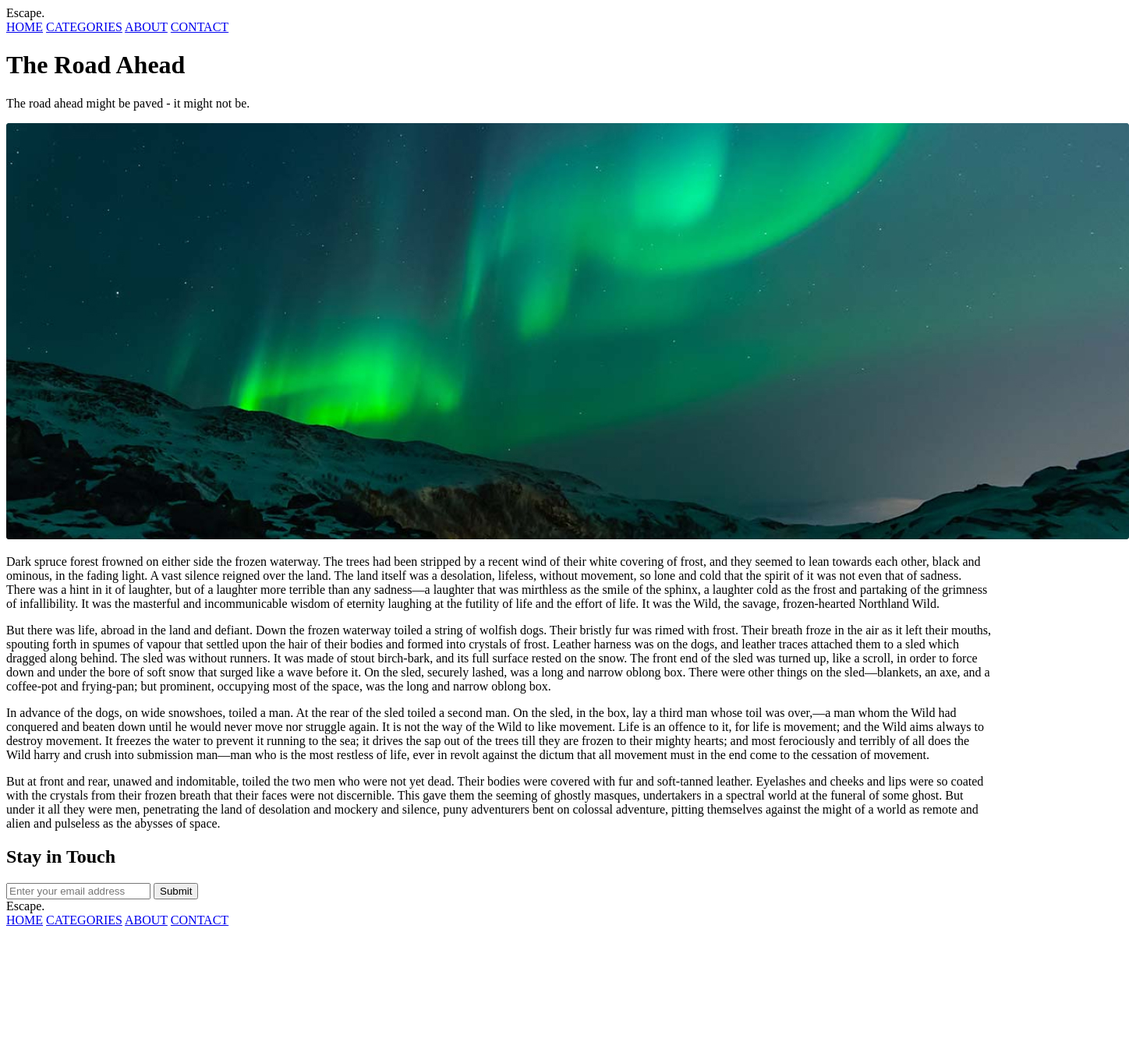
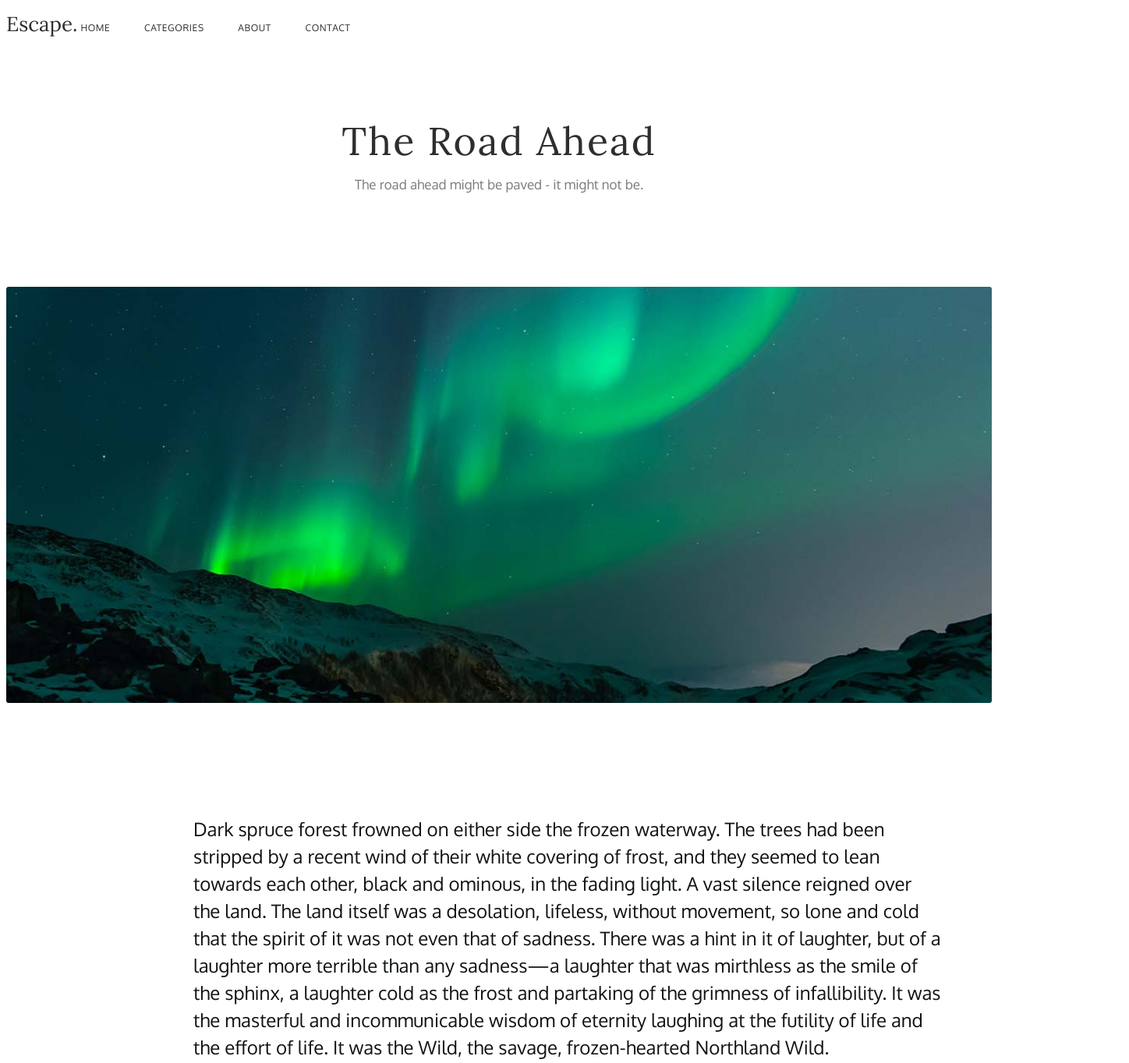
Before and after one commit to NastyaShishkina/web-2022-2023, a plain HTML site: page html/post.html in a window 1280 px wide. Shown: the top 1364 px of the page at 78% size, 1448 px wide, since content can reach past the window. Before the commit the page ends 1198 px from the top, so only its background shows below. Drawn offline with Linux system fonts and the light colour scheme.

Commit message:
Прописала классы второй странице, добавила стили на неё. -> сделана 3 лаба

```diff
--- a/css/style.css
+++ b/css/style.css
@@ -15,6 +15,11 @@
 .navig
 {
     color: #FFFFFF;
+}
+
+.navig_color-black
+{
+    color: #2E2E2E;
 }
 
 .navig_with-background
@@ -56,6 +61,11 @@
     color: #FFFFFF;
 }
 
+.menu__item_color-black
+{
+    color: #2E2E2E;
+}
+
 .menu__item + .menu__item
 {
     margin-left: 40px;
@@ -75,6 +85,12 @@
     color: #FFFFFF;
 }
 
+.header__headline_color-black
+{
+    color: #2E2E2E;
+    margin-top: 100px;
+}
+
 .header__subheadline
 {
     text-align: center;
@@ -86,6 +102,11 @@
     font-size: 17px;
     line-height: 20px;
     color: rgba(255, 255, 255, 0.63);
+}
+
+.header__subheadline_color-black
+{
+    color: rgba(46, 46, 46, 0.63);
 }
 
 .header__button
@@ -258,16 +279,6 @@
     border-radius: 2px;
 }
 
-.posts__title::after
-{
-    content: '';
-    position: absolute;
-    display: block;
-    border-top: 1px solid #DEDEDE;
-    border-radius: 0;
-    width: 180px;
-}
-
 .posts__card-small
 {
     height: 291px;
@@ -315,6 +326,9 @@
     background: #FCFCFC;
     margin-left: 13px;
     border-top: red;
+    border-top-style: solid;
+    border-color: #EFEFEF;
+    border-width: 1px;
 }
 
 .footer
@@ -395,3 +409,48 @@
 {
     margin-left: 20px;
 }
+
+.header-post
+{
+    height: 360px;
+    width: 100%;
+}
+
+.header-post__navig
+{
+    padding-top: 10px;
+    padding-bottom: 10px;
+}
+
+.main-post__image
+{
+    height: 534px;
+    width: 100%;
+}
+
+.main-post
+{
+    width: 100%;
+    border: none;
+    background: #FFFFFF;
+}
+
+.main-post__post
+{
+    width: 960px;
+}
+
+.post
+{
+    font-family: 'Oxygen';
+    font-style: normal;
+    font-weight: 400;
+    font-size: 24px;
+    line-height: 35px;
+    color: #101315;
+    width: 960px;
+    margin-top: 140px;
+    margin-right: 240px;
+    margin-bottom: 135px;
+    margin-left: 240px;
+}
--- a/html/the-road-ahead.html
+++ b/html/post.html
@@ -3,39 +3,46 @@
   <head>
     <meta charset="UTF-8">
     <title>Escape. The Road Ahead</title>
+    <link href="../css/style.css" rel="stylesheet">
+    <link rel="preconnect" href="https://fonts.googleapis.com">
+    <link rel="preconnect" href="https://fonts.gstatic.com" crossorigin>
+    <link href="https://fonts.googleapis.com/css2?family=Lora:wght@400;700&display=swap" rel="stylesheet">
+    <link href="https://fonts.googleapis.com/css2?family=Oxygen:wght@400;700&display=swap" rel="stylesheet">
   </head>
   <body>
-    <header>
-      <span>Escape.</span>
-      <nav>
-        <a href="https://ispring.institute/">HOME</a>
-        <a href="https://ispring.institute/about-institute-ispring">CATEGORIES</a>
-        <a href="https://ispring.institute/online-open-day">ABOUT</a>
-        <a href="https://ispring.institute/it-designer">CONTACT</a>
-      </nav>
+    <header class="header-post">
+      <div class="header-post__navig navig navig_color-black">
+        <span class="navig__title navig__title_color-black">Escape.</span>
+        <nav class="navig__menu menu">
+          <a class="menu__item menu__item_color-black" href="https://ispring.institute/">HOME</a>
+          <a class="menu__item menu__item_color-black" href="https://ispring.institute/about-institute-ispring">CATEGORIES</a>
+          <a class="menu__item menu__item_color-black" href="https://ispring.institute/online-open-day">ABOUT</a>
+          <a class="menu__item menu__item_color-black" href="https://ispring.institute/it-designer">CONTACT</a>
+        </nav>
+      </div>
+      <h1 class="header__headline header__headline_color-black">The Road Ahead</h1>
+      <p class="header__subheadline header__subheadline_color-black">The road ahead might be paved - it might not be.</p>
     </header>
-    <main>
-      <h1>The Road Ahead</h1>
-      <p>The road ahead might be paved - it might not be.</p>
-      <img src="../images/northern_lights_2.jpg" alt="Northern Lights">
-      <div>
+    <main class="main-post">
+      <img class="main-post__image" src="../images/northern_lights_2.jpg" alt="Northern Lights">
+      <div class="main-post__post post">
         <p>Dark spruce forest frowned on either side the frozen waterway. The trees had been stripped by a recent wind of their white covering of frost, and they seemed to lean towards each other, black and ominous, in the fading light. A vast silence reigned over the land. The land itself was a desolation, lifeless, without movement, so lone and cold that the spirit of it was not even that of sadness. There was a hint in it of laughter, but of a laughter more terrible than any sadness—a laughter that was mirthless as the smile of the sphinx, a laughter cold as the frost and partaking of the grimness of infallibility. It was the masterful and incommunicable wisdom of eternity laughing at the futility of life and the effort of life. It was the Wild, the savage, frozen-hearted Northland Wild.</p>
         <p>But there was life, abroad in the land and defiant. Down the frozen waterway toiled a string of wolfish dogs. Their bristly fur was rimed with frost. Their breath froze in the air as it left their mouths, spouting forth in spumes of vapour that settled upon the hair of their bodies and formed into crystals of frost. Leather harness was on the dogs, and leather traces attached them to a sled which dragged along behind. The sled was without runners. It was made of stout birch-bark, and its full surface rested on the snow. The front end of the sled was turned up, like a scroll, in order to force down and under the bore of soft snow that surged like a wave before it. On the sled, securely lashed, was a long and narrow oblong box. There were other things on the sled—blankets, an axe, and a coffee-pot and frying-pan; but prominent, occupying most of the space, was the long and narrow oblong box.</p>
         <p>In advance of the dogs, on wide snowshoes, toiled a man. At the rear of the sled toiled a second man. On the sled, in the box, lay a third man whose toil was over,—a man whom the Wild had conquered and beaten down until he would never move nor struggle again. It is not the way of the Wild to like movement. Life is an offence to it, for life is movement; and the Wild aims always to destroy movement. It freezes the water to prevent it running to the sea; it drives the sap out of the trees till they are frozen to their mighty hearts; and most ferociously and terribly of all does the Wild harry and crush into submission man—man who is the most restless of life, ever in revolt against the dictum that all movement must in the end come to the cessation of movement.</p>
         <p>But at front and rear, unawed and indomitable, toiled the two men who were not yet dead. Their bodies were covered with fur and soft-tanned leather. Eyelashes and cheeks and lips were so coated with the crystals from their frozen breath that their faces were not discernible. This gave them the seeming of ghostly masques, undertakers in a spectral world at the funeral of some ghost. But under it all they were men, penetrating the land of desolation and mockery and silence, puny adventurers bent on colossal adventure, pitting themselves against the might of a world as remote and alien and pulseless as the abysses of space.</p>
       </div>
     </main>
-    <footer>
-      <h2>Stay in Touch</h2>
-      <input type="email" placeholder="Enter your email address">
-      <button>Submit</button>
-      <div>
-        <span>Escape.</span>
-        <nav>
-          <a href="https://ispring.institute/">HOME</a>
-          <a href="https://ispring.institute/about-institute-ispring">CATEGORIES</a>
-          <a href="https://ispring.institute/online-open-day">ABOUT</a>
-          <a href="https://ispring.institute/it-designer">CONTACT</a>
+    <footer class="footer">
+      <h2 class="footer__title">Stay in Touch</h2>
+      <input class="footer__input" type="email" placeholder="Enter your email address">
+      <button class="footer__button">Submit</button>
+      <div class="footer__navig navig navig_with-background">
+        <span class="navig__title">Escape.</span>
+        <nav class="navig__menu menu">
+          <a class="menu__item_footer" href="https://ispring.institute/">HOME</a>
+          <a class="menu__item_footer" href="https://ispring.institute/about-institute-ispring">CATEGORIES</a>
+          <a class="menu__item_footer" href="https://ispring.institute/online-open-day">ABOUT</a>
+          <a class="menu__item_footer" href="https://ispring.institute/it-designer">CONTACT</a>
         </nav>
       </div>
     </footer>
```
Also changed, not shown: css/style-post.css (added).
